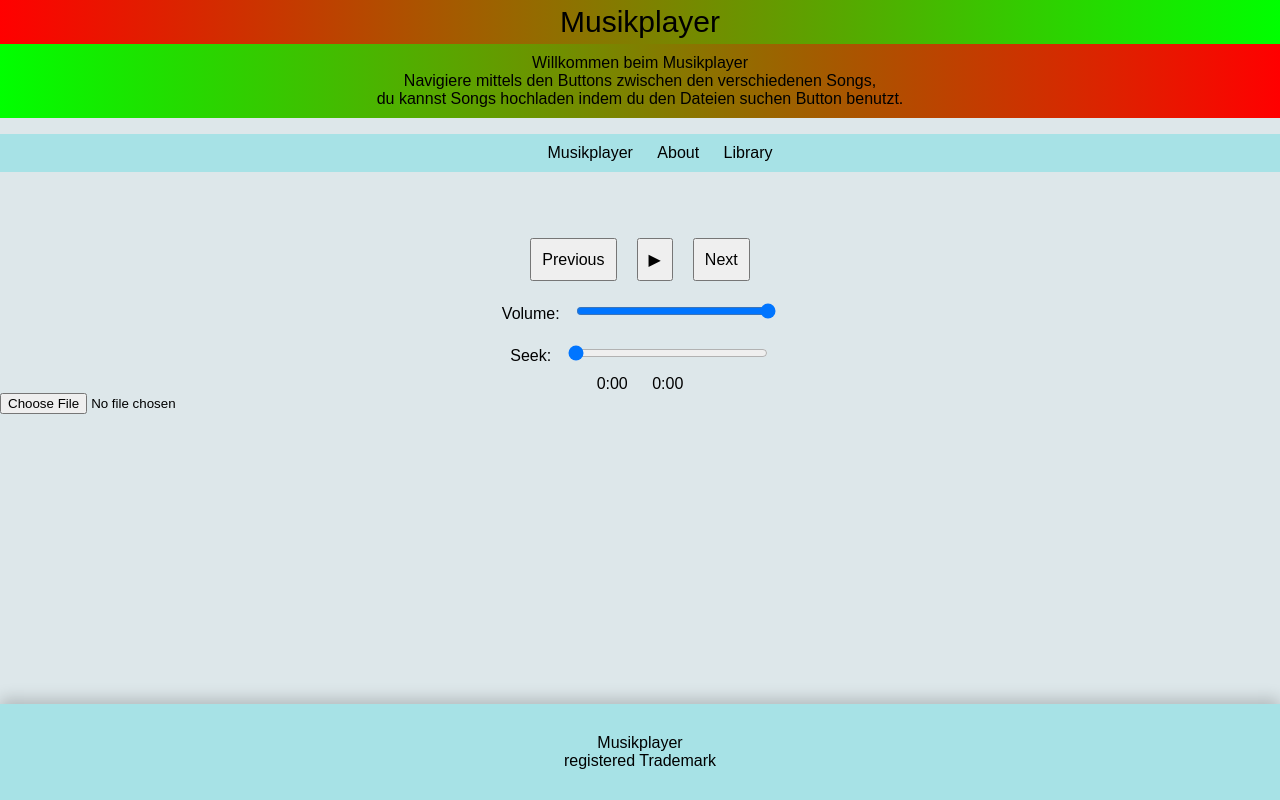
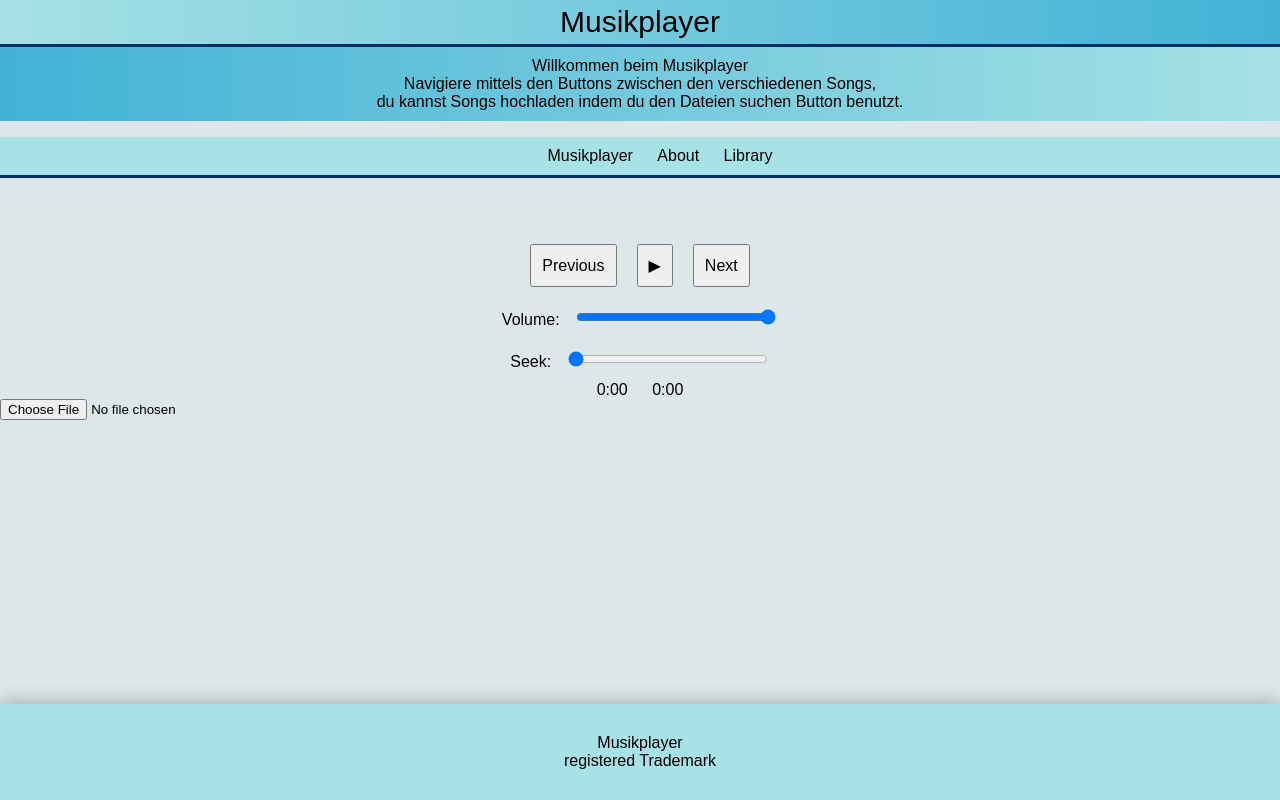
Before and after one commit to Raisybear/LA1303, a website: page public/index.html in a window 1280 px wide. Drawn offline with Linux system fonts and the light colour scheme.

Commit message:
Update styles.css

```diff
--- a/public/styles.css
+++ b/public/styles.css
@@ -75,7 +75,7 @@ header {
   background-color: #2ca4c9;
   padding: 5px;
   font-size: 30px;
-  background: linear-gradient(to right, #ff0000, #00ff00);
+  background: linear-gradient(to right, #a6e1e5, #41b2d6);
 }
 
 #halloText {
@@ -83,7 +83,8 @@ header {
   text-align: center;
   background-color: #a7e2e6;
   padding: 10px;
-  background: linear-gradient(to left, #ff0000, #00ff00);
+  background: linear-gradient(to left, #a6e1e5, #41b2d6);
+  border-top: 3px solid #062f67;
 }
 
 .TopBar {
@@ -97,6 +98,7 @@ header {
   position: relative;
   list-style: none;
   text-align: center;
+  border-bottom: 3px solid #062f67;
 }
 
 .TopBar li {
```
